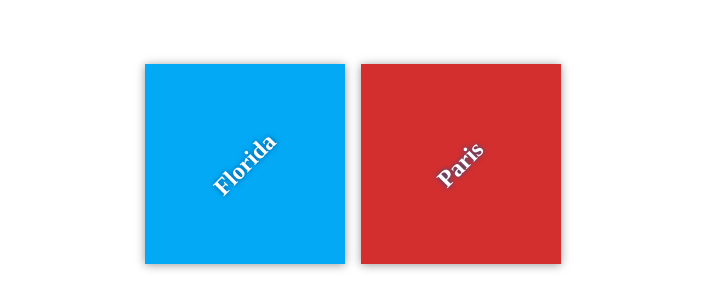
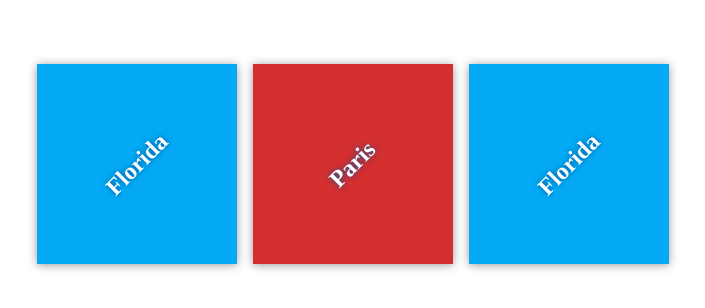
Before and after one commit to shreya-1402/my-travel-plan, a plain HTML site: page index.html in a window 1280 px wide. Shown: the part 236-544 px from the top of the page, without its empty margins (287-992 px from the left). Drawn offline with Linux system fonts and the light colour scheme.

```diff
--- a/index.html
+++ b/index.html
@@ -17,6 +17,11 @@
             <div class="destination" id="paris">
                 <h2>Paris</h2>
             </div>
+
+            <div class="destination" id="florida">
+                <h2>Florida</h2>
+            </div>
+
         </div>
     </div>
 
```
